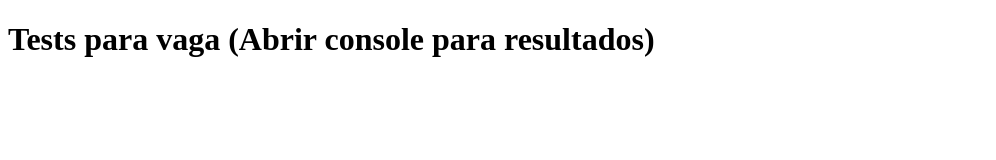
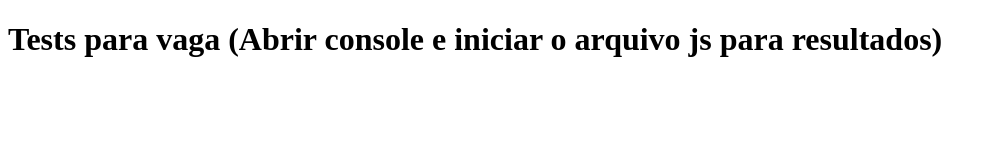
Before and after one commit to jhonnyvmsantos/Back-End-Test, a plain HTML site: page index.html in a window 1280 px wide. Shown: the whole page, without its empty margins (0-996 px from the left). Drawn offline with Linux system fonts and the light colour scheme.

Commit message:
Jhonny: fix

```diff
--- a/index.html
+++ b/index.html
@@ -7,6 +7,6 @@
     <script defer src="script.js" type="module"></script>
 </head>
 <body>
-    <h1>Tests para vaga (Abrir console para resultados)</h1>
+    <h1>Tests para vaga (Abrir console e iniciar o arquivo js para resultados)</h1>
 </body>
 </html>
```
